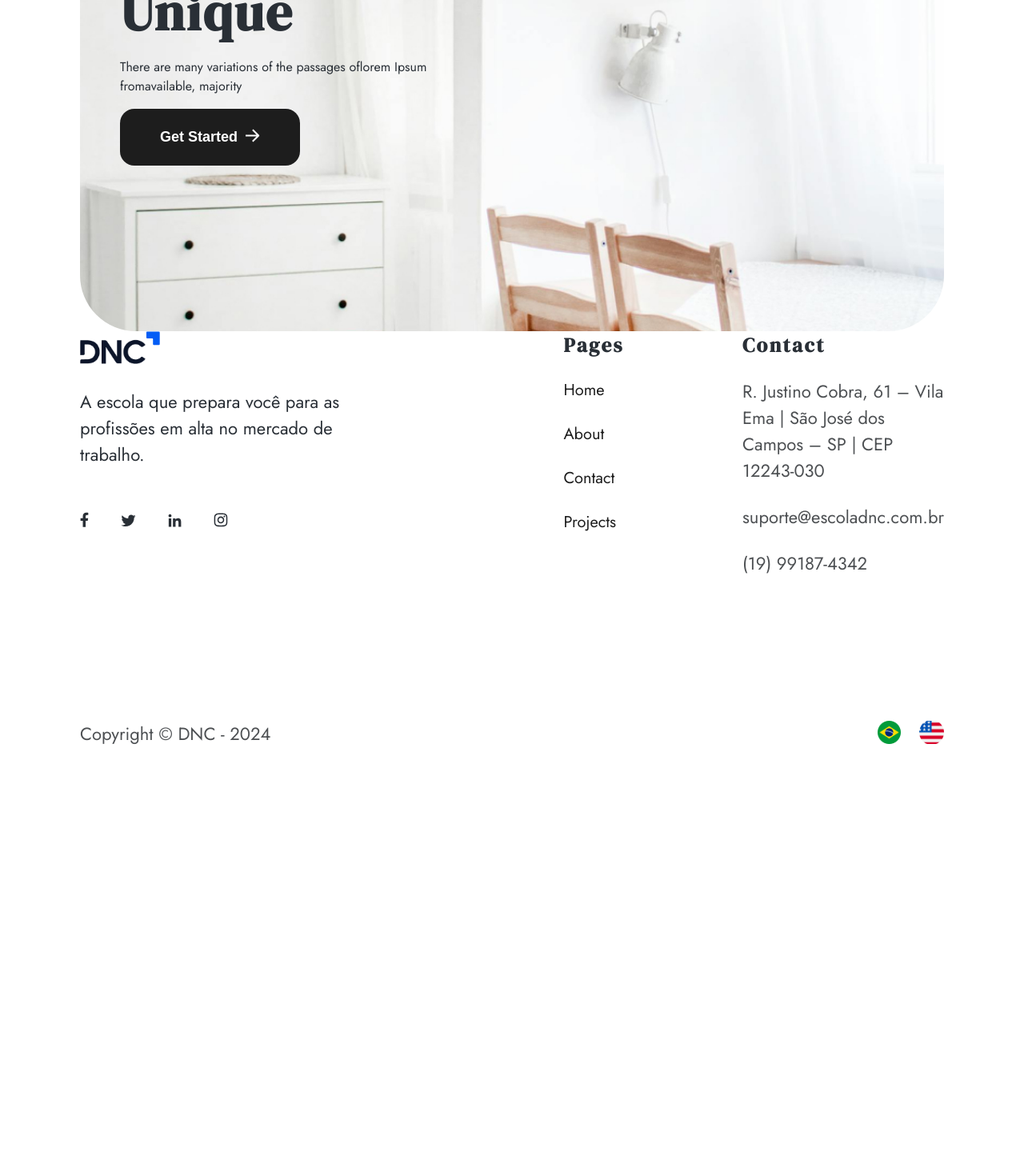
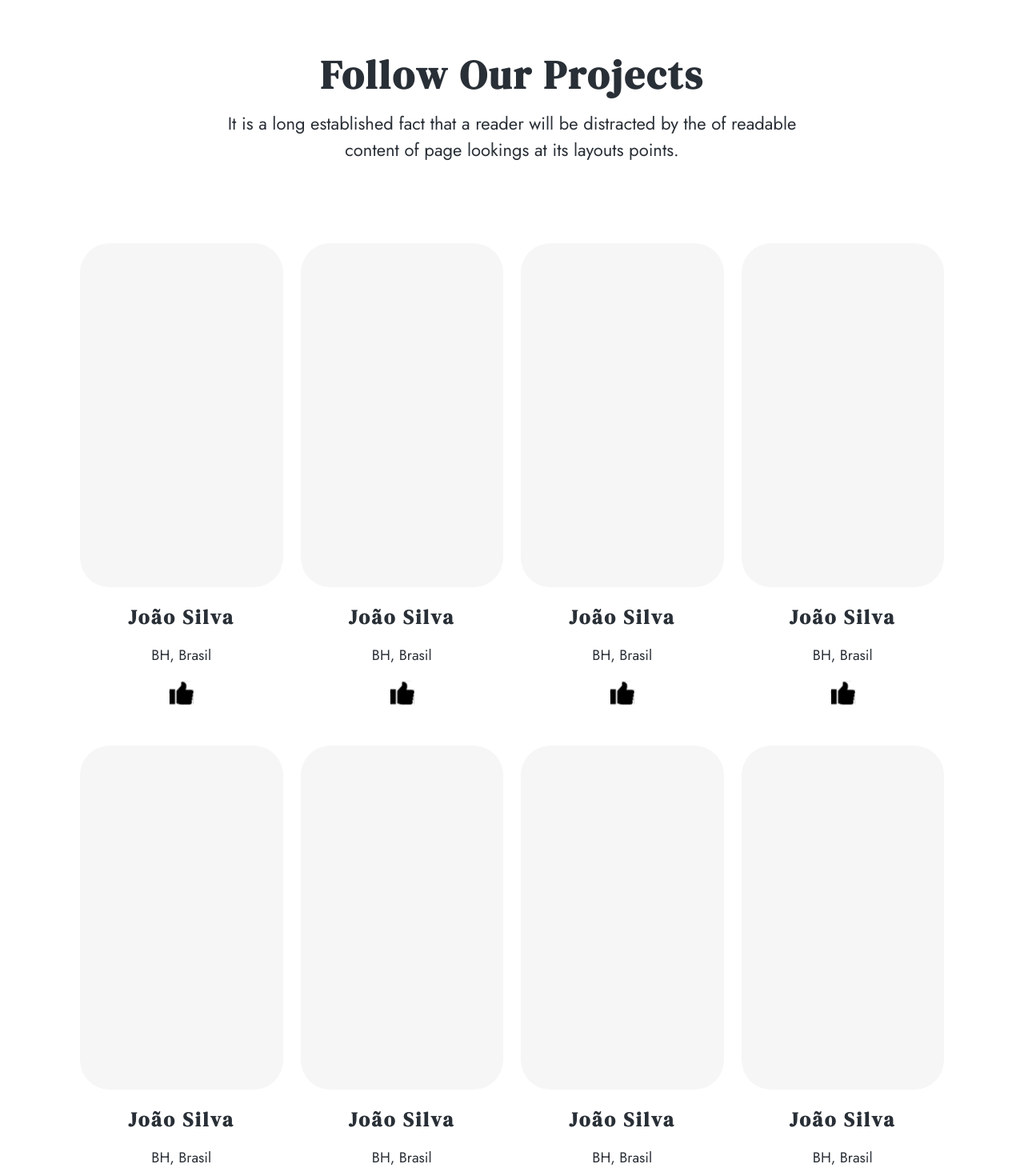
Before and after one commit to ThalesFortes/WebSite, a React (Vite) app in the folder website-company/: page / in a window 1280 px wide. Shown: the part 1060-2530 px from the top of the page at 80% size. Before the commit the page ends 2069 px from the top, so only its background shows below. Built offline with nearby package versions, Linux system fonts and the light colour scheme.

Commit message:
Component PojectsList

```diff
--- /dev/null
+++ b/website-company/src/components/ProjectsList/ProjectsList.css
@@ -0,0 +1,53 @@
+.projects-section {
+  margin: 150px auto;
+  text-align: center;
+}
+
+.projects-hero {
+  margin: 0 auto 100px auto;
+  max-width: 767px;
+}
+
+.projects-hero h2 {
+  font-size: 50px;
+}
+
+.projects-hero p  {
+  font-size: 22px;
+  margin: 10px 0 0 0;
+}
+
+.projects-grid {
+  display: grid;
+  grid-template-columns: repeat(4, 1fr);
+  gap: 50px 22px;
+}
+
+.project-card .thumb {
+  background-position: center;
+  background-size: cover;
+  border-radius: 37px;
+  height: 430px;
+  width: 100%;
+}
+
+.project-card h3 {
+  font-size: 25px;
+  margin: 20px 0 0 0;
+}
+
+.project-card p {
+  font-size: 18px;
+}
+
+@media (max-width: 768px){
+  .projects-grid {
+    grid-template-columns: repeat(2, 1fr);
+  }
+}
+
+@media (max-width: 568px){
+  .projects-grid {
+    grid-template-columns: 1fr;
+  }
+}
--- /dev/null
+++ b/website-company/src/components/ProjectsList/ProjectsList.jsx
@@ -0,0 +1,68 @@
+import './ProjectsList.css'
+
+// ASSETS
+import LikedFilled from "../../assets/liked-icon.svg"
+import Like from "../../assets/lik-icon.svg"
+
+function ProjectsList (props) {
+  return(
+    <div className='projects-section'>
+      <div className='projects-hero'>
+        <h2>Follow Our Projects</h2>
+        <p>It is a long established fact that a reader will be distracted by the of readable content of page  lookings at its layouts  points.</p>
+      </div>
+      <div className='projects-grid'>
+        <div className='project-card d-flex jc-center al-center fd-column'>
+          <div className='thumb tertiary-background'></div>
+          <h3>João Silva</h3>
+          <p>BH, Brasil</p>
+          <img src={LikedFilled} />
+        </div>
+         <div className='project-card d-flex jc-center al-center fd-column'>
+          <div className='thumb tertiary-background'></div>
+          <h3>João Silva</h3>
+          <p>BH, Brasil</p>
+          <img src={LikedFilled} />
+        </div>
+         <div className='project-card d-flex jc-center al-center fd-column'>
+          <div className='thumb tertiary-background'></div>
+          <h3>João Silva</h3>
+          <p>BH, Brasil</p>
+          <img src={LikedFilled} />
+        </div>
+        <div className='project-card d-flex jc-center al-center fd-column'>
+          <div className='thumb tertiary-background'></div>
+          <h3>João Silva</h3>
+          <p>BH, Brasil</p>
+          <img src={LikedFilled} />
+        </div>
+         <div className='project-card d-flex jc-center al-center fd-column'>
+          <div className='thumb tertiary-background'></div>
+          <h3>João Silva</h3>
+          <p>BH, Brasil</p>
+          <img src={LikedFilled} />
+        </div>
+         <div className='project-card d-flex jc-center al-center fd-column'>
+          <div className='thumb tertiary-background'></div>
+          <h3>João Silva</h3>
+          <p>BH, Brasil</p>
+          <img src={LikedFilled} />
+        </div>
+         <div className='project-card d-flex jc-center al-center fd-column'>
+          <div className='thumb tertiary-background'></div>
+          <h3>João Silva</h3>
+          <p>BH, Brasil</p>
+          <img src={LikedFilled} />
+        </div>
+         <div className='project-card d-flex jc-center al-center fd-column'>
+          <div className='thumb tertiary-background'></div>
+          <h3>João Silva</h3>
+          <p>BH, Brasil</p>
+          <img src={LikedFilled} />
+        </div>
+      </div>
+    </div>
+  )
+}
+
+export default ProjectsList
--- a/website-company/src/pages/Home.jsx
+++ b/website-company/src/pages/Home.jsx
@@ -3,17 +3,15 @@
 import Button from "../components/Button/Button"
 import Banner from "../components/Banner/Banner"
 import Hero from "../components/Hero/Hero"
+import ProjectsList from "../components/ProjectsList/ProjectsList"
 
 function Home () {
   return(
     <>
       <Header/>
-      <h1>Home</h1>
-      <p>Subtitle</p>
-      <Button buttonStyle="primary" arrow>Olá</Button>
-      <Banner title="Home" image="about.jpg"/>
       <div className="container">
         <Hero/>
+        <ProjectsList/>
       </div>
 
       <Footer/>
```
